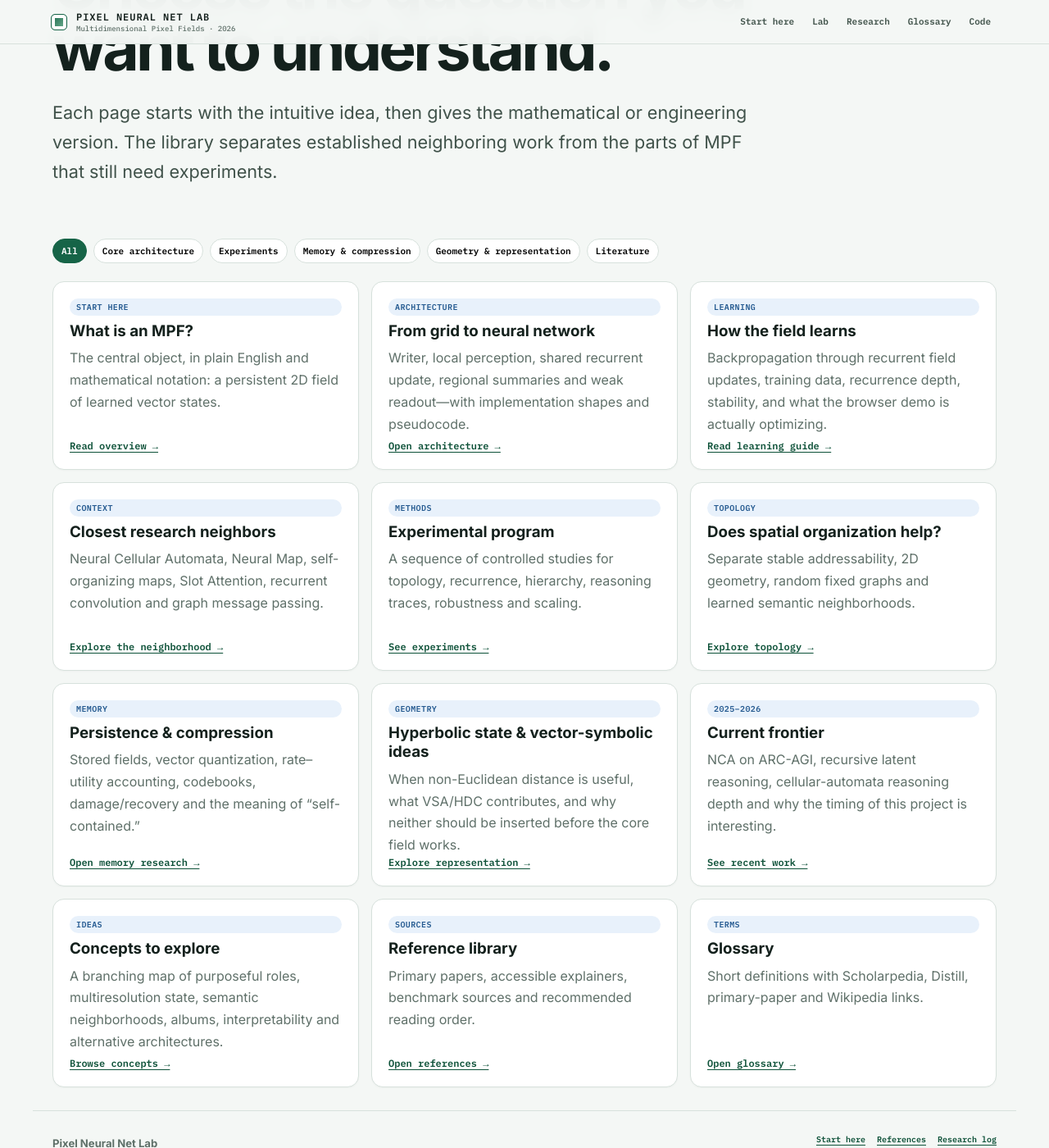
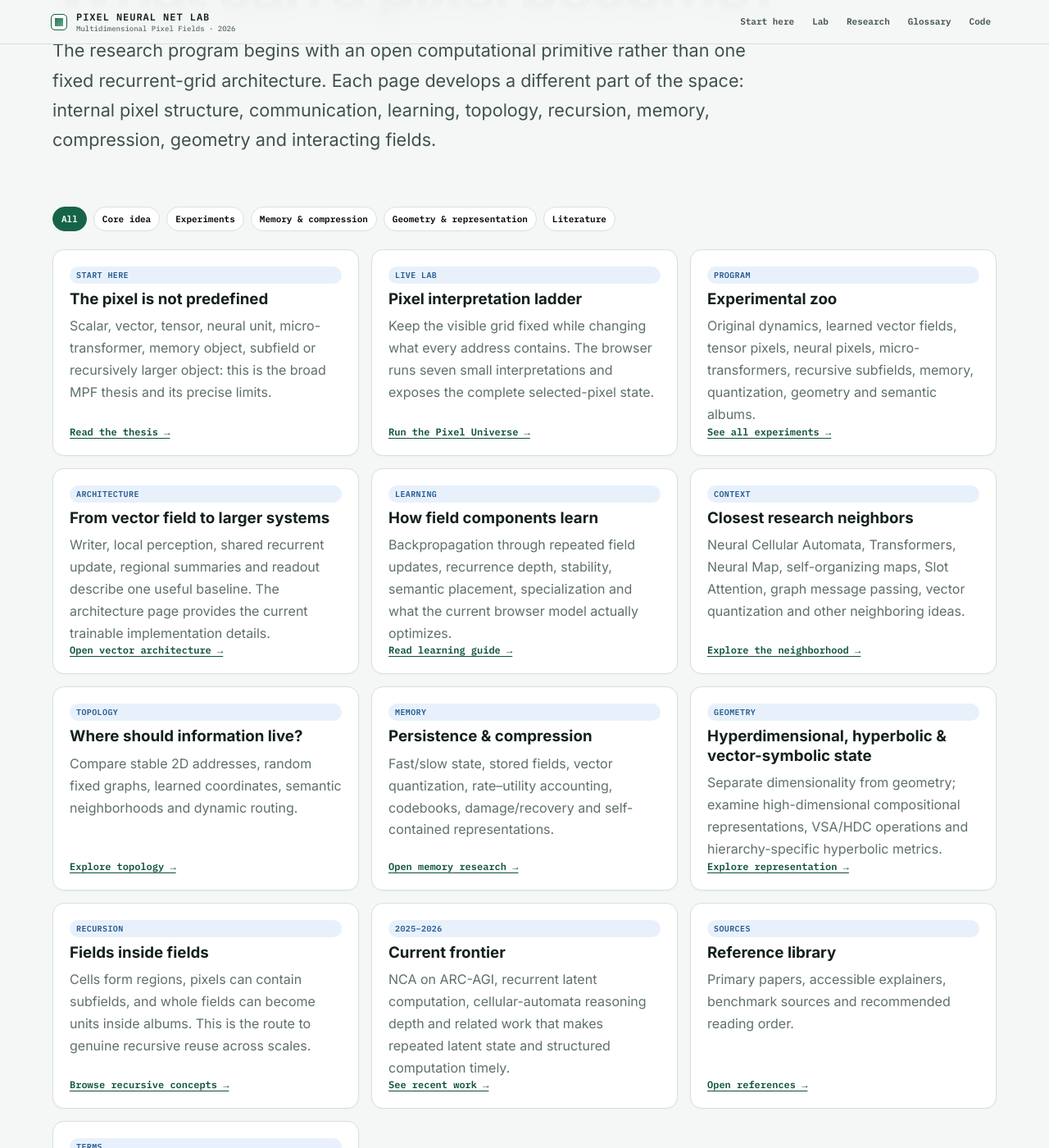
Before and after one commit to bitwikiorg/pixel-art-2026, a Jekyll site: the page built from research/index.md, in a window 1280 px wide and 1400 px high, scrolled down 224 px. Shown: the whole window at 82% size. Built offline with Jekyll 4.4.1, drawn with Linux system fonts in a browser that asks for light colours; some of the changed text lies outside the part shown.

Commit message:
Reframe research library around computational pixel interpretations

```diff
--- a/research/index.md
+++ b/research/index.md
@@ -1,23 +1,24 @@
 ---
 layout: default
 title: Research Library
-description: Browse Multidimensional Pixel Field research by concept, architecture, experiment, memory, geometry and literature.
+description: Browse computational-pixel and Multidimensional Pixel Field research by primitive, architecture, experiment, memory, geometry and literature.
 ---
 <div class="page-shell">
   <nav class="breadcrumbs" aria-label="Breadcrumb"><a href="{{ '/' | relative_url }}">Home</a><span>›</span><span>Research</span></nav>
-  <header class="library-hero"><div class="eyebrow">Research library</div><h1>Choose the question you want to understand.</h1><p class="hero-deck">Each page starts with the intuitive idea, then gives the mathematical or engineering version. The library separates established neighboring work from the parts of MPF that still need experiments.</p></header>
-  <div class="library-tools" aria-label="Research filters"><button class="filter-btn active" data-research-filter="all">All</button><button class="filter-btn" data-research-filter="core">Core architecture</button><button class="filter-btn" data-research-filter="experiment">Experiments</button><button class="filter-btn" data-research-filter="memory">Memory & compression</button><button class="filter-btn" data-research-filter="theory">Geometry & representation</button><button class="filter-btn" data-research-filter="literature">Literature</button></div>
+  <header class="library-hero"><div class="eyebrow">Research library</div><h1>What can a pixel become?</h1><p class="hero-deck">The research program begins with an open computational primitive rather than one fixed recurrent-grid architecture. Each page develops a different part of the space: internal pixel structure, communication, learning, topology, recursion, memory, compression, geometry and interacting fields.</p></header>
+  <div class="library-tools" aria-label="Research filters"><button class="filter-btn active" data-research-filter="all">All</button><button class="filter-btn" data-research-filter="core">Core idea</button><button class="filter-btn" data-research-filter="experiment">Experiments</button><button class="filter-btn" data-research-filter="memory">Memory & compression</button><button class="filter-btn" data-research-filter="theory">Geometry & representation</button><button class="filter-btn" data-research-filter="literature">Literature</button></div>
   <div class="card-grid">
-    <article class="research-card" data-research-tags="core"><span class="level">START HERE</span><h3>What is an MPF?</h3><p>The central object, in plain English and mathematical notation: a persistent 2D field of learned vector states.</p><a class="card-link" href="{{ '/research/00-research-thesis/' | relative_url }}">Read overview →</a></article>
-    <article class="research-card" data-research-tags="core"><span class="level">ARCHITECTURE</span><h3>From grid to neural network</h3><p>Writer, local perception, shared recurrent update, regional summaries and weak readout—with implementation shapes and pseudocode.</p><a class="card-link" href="{{ '/research/05-neural-architecture/' | relative_url }}">Open architecture →</a></article>
-    <article class="research-card" data-research-tags="core experiment"><span class="level">LEARNING</span><h3>How the field learns</h3><p>Backpropagation through recurrent field updates, training data, recurrence depth, stability, and what the browser demo is actually optimizing.</p><a class="card-link" href="{{ '/research/06-learning-and-training/' | relative_url }}">Read learning guide →</a></article>
-    <article class="research-card" data-research-tags="literature core"><span class="level">CONTEXT</span><h3>Closest research neighbors</h3><p>Neural Cellular Automata, Neural Map, self-organizing maps, Slot Attention, recurrent convolution and graph message passing.</p><a class="card-link" href="{{ '/research/01-prior-art/' | relative_url }}">Explore the neighborhood →</a></article>
-    <article class="research-card" data-research-tags="experiment"><span class="level">METHODS</span><h3>Experimental program</h3><p>A sequence of controlled studies for topology, recurrence, hierarchy, reasoning traces, robustness and scaling.</p><a class="card-link" href="{{ '/research/02-experiment-protocol/' | relative_url }}">See experiments →</a></article>
-    <article class="research-card" data-research-tags="experiment theory"><span class="level">TOPOLOGY</span><h3>Does spatial organization help?</h3><p>Separate stable addressability, 2D geometry, random fixed graphs and learned semantic neighborhoods.</p><a class="card-link" href="{{ '/research/03-concepts-to-explore/#semantic-topology' | relative_url }}">Explore topology →</a></article>
-    <article class="research-card" data-research-tags="memory"><span class="level">MEMORY</span><h3>Persistence & compression</h3><p>Stored fields, vector quantization, rate–utility accounting, codebooks, damage/recovery and the meaning of “self-contained.”</p><a class="card-link" href="{{ '/research/07-memory-compression/' | relative_url }}">Open memory research →</a></article>
-    <article class="research-card" data-research-tags="theory"><span class="level">GEOMETRY</span><h3>Hyperbolic state & vector-symbolic ideas</h3><p>When non-Euclidean distance is useful, what VSA/HDC contributes, and why neither should be inserted before the core field works.</p><a class="card-link" href="{{ '/research/08-geometry-vsa/' | relative_url }}">Explore representation →</a></article>
-    <article class="research-card" data-research-tags="literature experiment"><span class="level">2025–2026</span><h3>Current frontier</h3><p>NCA on ARC-AGI, recursive latent reasoning, cellular-automata reasoning depth and why the timing of this project is interesting.</p><a class="card-link" href="{{ '/research/09-current-frontier/' | relative_url }}">See recent work →</a></article>
-    <article class="research-card" data-research-tags="theory experiment"><span class="level">IDEAS</span><h3>Concepts to explore</h3><p>A branching map of purposeful roles, multiresolution state, semantic neighborhoods, albums, interpretability and alternative architectures.</p><a class="card-link" href="{{ '/research/03-concepts-to-explore/' | relative_url }}">Browse concepts →</a></article>
+    <article class="research-card" data-research-tags="core"><span class="level">START HERE</span><h3>The pixel is not predefined</h3><p>Scalar, vector, tensor, neural unit, micro-transformer, memory object, subfield or recursively larger object: this is the broad MPF thesis and its precise limits.</p><a class="card-link" href="{{ '/research/00-research-thesis/' | relative_url }}">Read the thesis →</a></article>
+    <article class="research-card" data-research-tags="experiment core"><span class="level">LIVE LAB</span><h3>Pixel interpretation ladder</h3><p>Keep the visible grid fixed while changing what every address contains. The browser runs seven small interpretations and exposes the complete selected-pixel state.</p><a class="card-link" href="{{ '/experiment/#pixelUniverseLab' | relative_url }}">Run the Pixel Universe →</a></article>
+    <article class="research-card" data-research-tags="experiment"><span class="level">PROGRAM</span><h3>Experimental zoo</h3><p>Original dynamics, learned vector fields, tensor pixels, neural pixels, micro-transformers, recursive subfields, memory, quantization, geometry and semantic albums.</p><a class="card-link" href="{{ '/research/02-experiment-protocol/' | relative_url }}">See all experiments →</a></article>
+    <article class="research-card" data-research-tags="core"><span class="level">ARCHITECTURE</span><h3>From vector field to larger systems</h3><p>Writer, local perception, shared recurrent update, regional summaries and readout describe one useful baseline. The architecture page provides the current trainable implementation details.</p><a class="card-link" href="{{ '/research/05-neural-architecture/' | relative_url }}">Open vector architecture →</a></article>
+    <article class="research-card" data-research-tags="core experiment"><span class="level">LEARNING</span><h3>How field components learn</h3><p>Backpropagation through repeated field updates, recurrence depth, stability, semantic placement, specialization and what the current browser model actually optimizes.</p><a class="card-link" href="{{ '/research/06-learning-and-training/' | relative_url }}">Read learning guide →</a></article>
+    <article class="research-card" data-research-tags="literature core"><span class="level">CONTEXT</span><h3>Closest research neighbors</h3><p>Neural Cellular Automata, Transformers, Neural Map, self-organizing maps, Slot Attention, graph message passing, vector quantization and other neighboring ideas.</p><a class="card-link" href="{{ '/research/01-prior-art/' | relative_url }}">Explore the neighborhood →</a></article>
+    <article class="research-card" data-research-tags="experiment theory"><span class="level">TOPOLOGY</span><h3>Where should information live?</h3><p>Compare stable 2D addresses, random fixed graphs, learned coordinates, semantic neighborhoods and dynamic routing.</p><a class="card-link" href="{{ '/research/03-concepts-to-explore/#semantic-topology' | relative_url }}">Explore topology →</a></article>
+    <article class="research-card" data-research-tags="memory"><span class="level">MEMORY</span><h3>Persistence & compression</h3><p>Fast/slow state, stored fields, vector quantization, rate–utility accounting, codebooks, damage/recovery and self-contained representations.</p><a class="card-link" href="{{ '/research/07-memory-compression/' | relative_url }}">Open memory research →</a></article>
+    <article class="research-card" data-research-tags="theory"><span class="level">GEOMETRY</span><h3>Hyperdimensional, hyperbolic & vector-symbolic state</h3><p>Separate dimensionality from geometry; examine high-dimensional compositional representations, VSA/HDC operations and hierarchy-specific hyperbolic metrics.</p><a class="card-link" href="{{ '/research/08-geometry-vsa/' | relative_url }}">Explore representation →</a></article>
+    <article class="research-card" data-research-tags="theory experiment"><span class="level">RECURSION</span><h3>Fields inside fields</h3><p>Cells form regions, pixels can contain subfields, and whole fields can become units inside albums. This is the route to genuine recursive reuse across scales.</p><a class="card-link" href="{{ '/research/03-concepts-to-explore/' | relative_url }}">Browse recursive concepts →</a></article>
+    <article class="research-card" data-research-tags="literature experiment"><span class="level">2025–2026</span><h3>Current frontier</h3><p>NCA on ARC-AGI, recurrent latent computation, cellular-automata reasoning depth and related work that makes repeated latent state and structured computation timely.</p><a class="card-link" href="{{ '/research/09-current-frontier/' | relative_url }}">See recent work →</a></article>
     <article class="research-card" data-research-tags="literature"><span class="level">SOURCES</span><h3>Reference library</h3><p>Primary papers, accessible explainers, benchmark sources and recommended reading order.</p><a class="card-link" href="{{ '/research/04-references/' | relative_url }}">Open references →</a></article>
     <article class="research-card" data-research-tags="core"><span class="level">TERMS</span><h3>Glossary</h3><p>Short definitions with Scholarpedia, Distill, primary-paper and Wikipedia links.</p><a class="card-link" href="{{ '/glossary/' | relative_url }}">Open glossary →</a></article>
   </div>
```
